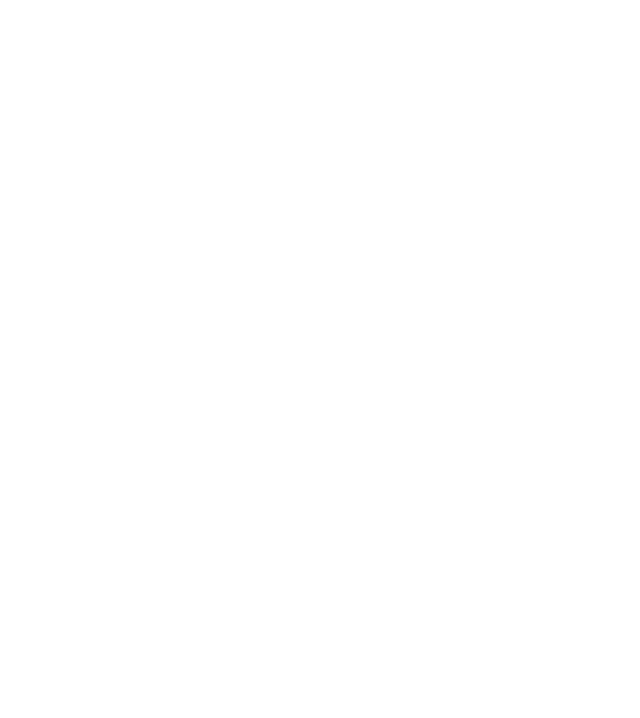
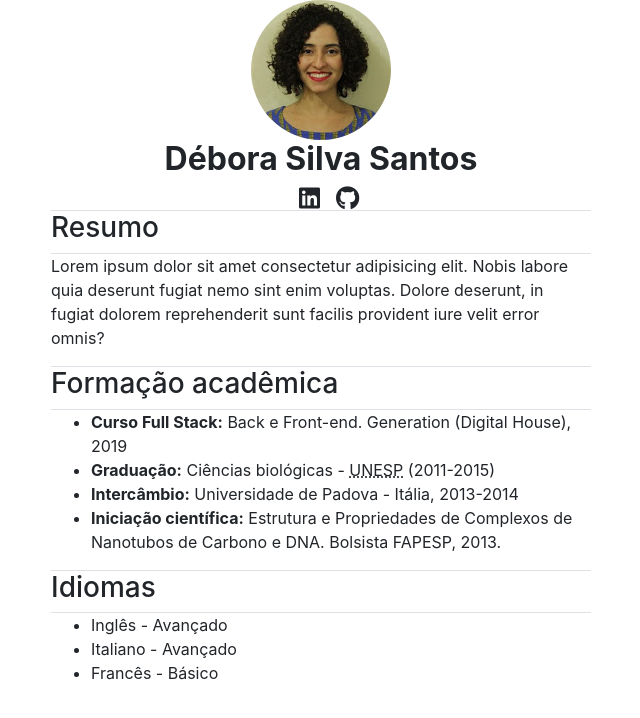
Before and after one commit to debora-santos/debora-santos.github.io, a plain HTML site: page index.html in a window 1280 px wide. Shown: the whole page, without its empty margins (319-959 px from the left). Drawn offline with nearby package versions, Linux system fonts and the light colour scheme.

Commit message:
Arquivos adicionados

```diff
--- a/index.html
+++ b/index.html
@@ -1,12 +1,64 @@
 <!DOCTYPE html>
+
 <html lang="pt-BR">
+
 <head>
     <meta charset="UTF-8">
     <meta name="viewport" content="width=device-width, initial-scale=1.0">
     <meta http-equiv="X-UA-Compatible" content="ie=edge">
     <title>CV - Débora Santos</title>
+    <link rel="stylesheet" href="https://stackpath.bootstrapcdn.com/bootstrap/4.3.1/css/bootstrap.min.css" integrity="sha384-ggOyR0iXCbMQv3Xipma34MD+dH/1fQ784/j6cY/iJTQUOhcWr7x9JvoRxT2MZw1T" crossorigin="anonymous">
+    <link rel="stylesheet" type="text/css" href="styles/style.css">
+    <link href="https://fonts.googleapis.com/css?family=Roboto&display=swap" rel="stylesheet">
+    <link rel="stylesheet" href="https://use.fontawesome.com/releases/v5.8.2/css/all.css" integrity="sha384-oS3vJWv+0UjzBfQzYUhtDYW+Pj2yciDJxpsK1OYPAYjqT085Qq/1cq5FLXAZQ7Ay" crossorigin="anonymous">
+    <link rel="stylesheet" href="https://use.fontawesome.com/releases/v5.8.2/css/all.css" integrity="sha384-oS3vJWv+0UjzBfQzYUhtDYW+Pj2yciDJxpsK1OYPAYjqT085Qq/1cq5FLXAZQ7Ay" crossorigin="anonymous">
+
 </head>
+
 <body>
+    <div class="container">
+        <div class="row d-flex justify-content-center">
+            <div class="col-lg-6">
+        <header>
+            <img src="images/ProfilePhoto.jpg" alt="profilePhoto" id="photo" class="mx-auto d-block">
+            <h2><strong>Débora Silva Santos</strong></h2>
+            <div class="d-flex justify-content-center">
+                <i class="fab fa-linkedin"></i>
+                <i class="fab fa-github"></i>
+            </div>
+
+        </header>
+        <div class="border-top border-bottom">
+            <h3>Resumo</h3>
+        </div>
+            <p>Lorem ipsum dolor sit amet consectetur adipisicing elit. Nobis labore quia deserunt fugiat nemo sint enim voluptas. Dolore deserunt, in fugiat dolorem reprehenderit sunt facilis provident iure velit error omnis?</p>
+
+        <div class="border-top border-bottom">
+            <h3>Formação acadêmica</h3>
+        </div>
+        <ul>
+            <li><b>Curso Full Stack:</b> Back e Front-end. Generation (Digital House), 2019 </li>
+            <li><b>Graduação:</b> Ciências biológicas - <abbr title="Universidade Estadual Paulista Júlio de Mesquita Filho">UNESP</abbr> (2011-2015)</li>
+            <li><b>Intercâmbio:</b> Universidade de Padova - Itália, 2013-2014</li>
+            <li><b>Iniciação científica:</b> Estrutura e Propriedades de Complexos de Nanotubos de Carbono e DNA. Bolsista FAPESP, 2013. </li>
+        </ul>
+        <div class="border-top border-bottom">
+            <h3>Idiomas</h3>
+        </div>
+        <ul>
+            <li>Inglês - Avançado</li>
+            <li>Italiano - Avançado</li>
+            <li>Francês - Básico</li>
+        </ul>
+
+
+            </div>
+        </div>
+    </div>
+
+
+
 
 </body>
+
 </html>
--- /dev/null
+++ b/styles/style.css
@@ -0,0 +1,22 @@
+#photo {
+    border-radius: 150px;
+}
+
+h2 {
+    text-align: center;
+}
+
+#linha {
+    width: 100%;
+    border-bottom: 1em;
+}
+
+abbr {
+    style: none;
+}
+
+.fab {
+    font-size: 150%;
+    margin-left: 3%;
+    filter:"gray";
+}
```
Also changed, not shown: images/ProfilePhoto.jpg (added), images/github.png (added).
